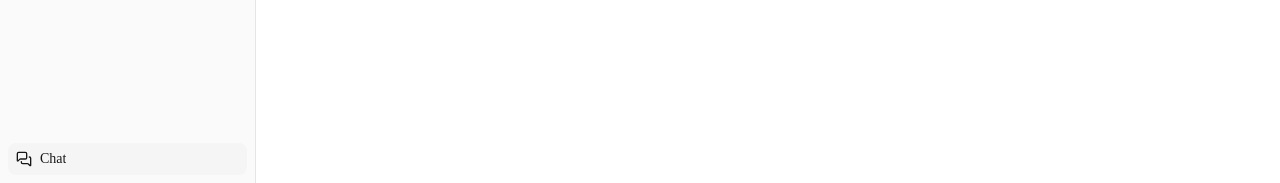
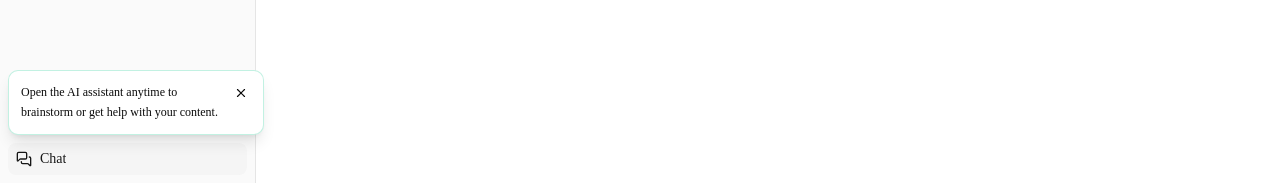
Before and after one commit to mehedi8430/smart-content-manager, a Next.js app in the folder apps/web/: page /dashboard in a window 1280 px wide. Shown: the part 617-800 px from the top of the page. Built offline with nearby package versions, Linux system fonts and the light colour scheme; no server answers.

Commit message:
fix: keep chat onboarding hint inside sidebar

```diff
--- a/apps/web/src/app/dashboard/_components/app-sidebar/app-sidebar.tsx
+++ b/apps/web/src/app/dashboard/_components/app-sidebar/app-sidebar.tsx
@@ -6,6 +6,7 @@ import { NavMain } from "@/app/dashboard/_components/app-sidebar/nav-main";
 import {
   Sidebar,
   SidebarContent,
+  SidebarFooter,
   SidebarHeader,
   SidebarMenu,
   SidebarMenuButton,
@@ -15,6 +16,7 @@ import {
 import { Command, MessagesSquare } from "lucide-react";
 import { useOpenChat } from "@/hooks/use-open-chat";
 import { Campaign } from "@/types/campaign.type";
+import { OnboardingHint } from "@/components/onboarding-hint";
 
 export function AppSidebar({
   recentCampaigns,
@@ -48,9 +50,18 @@ export function AppSidebar({
       <SidebarContent>
         {/* Main Nav */}
         <NavMain recentCampaigns={recentCampaigns} />
+      </SidebarContent>
+      <SidebarFooter>
         {/* Chat Button */}
-        <SidebarMenu className="gap-2 px-2 pb-2">
+        <SidebarMenu>
           <SidebarMenuItem>
+            <OnboardingHint
+              id="chat-assistant"
+              message="Open the AI assistant anytime to brainstorm or get help with your content."
+              side="top"
+              align="start"
+              className="block w-full min-w-0"
+            >
               <SidebarMenuButton
                 onClick={openGeneral}
                 className="cursor-pointer bg-sidebar-accent font-medium text-sidebar-accent-foreground"
@@ -59,9 +70,10 @@ export function AppSidebar({
                 <MessagesSquare className="h-4 w-4" />
                 <span>Chat</span>
               </SidebarMenuButton>
+            </OnboardingHint>
           </SidebarMenuItem>
         </SidebarMenu>
-      </SidebarContent>
+      </SidebarFooter>
       <SidebarRail />
     </Sidebar>
   );
```
Lines whose indentation alone changed are shown as unchanged.
